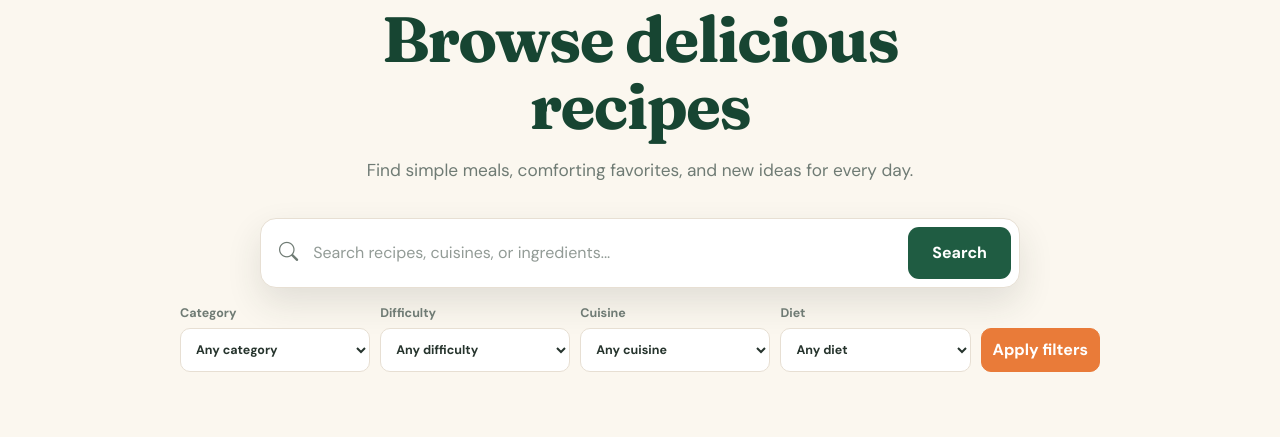
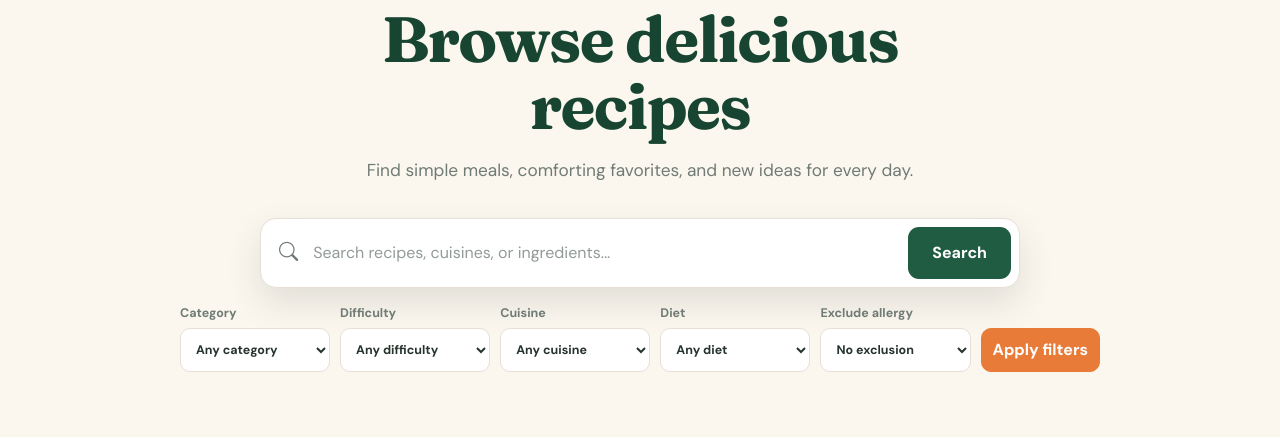
Before and after one commit to sengleapheng65-lab/Cookly-Website, a Flask app: template frontend/templates/browse.html in a window 1280 px wide. Shown: the part 215-653 px from the top of the page. Run offline with Flask 3, Linux system fonts and the light colour scheme; the template is opened without the code that fills it: most values are stand-ins (such as "Sample title", 1, 10 or a date in 2020).

Commit message:
Save recipe ingredients and steps, and exclude recipes by allergy

```diff
--- a/backend/app.py
+++ b/backend/app.py
@@ -21,6 +21,25 @@ app.config['MAX_CONTENT_LENGTH'] = 5 * 1024 * 1024
 
 UPLOAD_DIR = os.path.join(STATIC_DIR, 'uploads')
 ALLOWED_IMAGE_EXTENSIONS = {'jpg', 'jpeg', 'png', 'gif', 'webp'}
+
+
+def singular_word(word):
+    return word[:-1] if word.endswith("s") else word
+
+
+def link_ingredient_to_allergies(cursor, ingredient_id, ingredient_name):
+    cursor.execute("SELECT id, name FROM allergies")
+    ingredient_words = {singular_word(word) for word in ingredient_name.lower().split()}
+    for allergy in cursor.fetchall():
+        allergy_words = [singular_word(word) for word in allergy["name"].lower().split()]
+        if allergy_words and all(word in ingredient_words for word in allergy_words):
+            cursor.execute(
+                """
+                INSERT IGNORE INTO ingredient_allergies (ingredient_id, allergy_id)
+                VALUES (%s, %s)
+                """,
+                (ingredient_id, allergy["id"]),
+            )
 
 
 @app.route('/')
@@ -226,6 +245,38 @@ def add_recipe():
                 cooking_time, servings, ingredients, instructions, image_filename,
             ),
         )
+        recipe_id = cursor.lastrowid
+
+        ingredient_lines = [line.strip() for line in ingredients.splitlines() if line.strip()]
+        for line in ingredient_lines:
+            cursor.execute(
+                """
+                INSERT INTO ingredients (name)
+                VALUES (%s)
+                ON DUPLICATE KEY UPDATE id = LAST_INSERT_ID(id)
+                """,
+                (line,),
+            )
+            ingredient_id = cursor.lastrowid
+            cursor.execute(
+                """
+                INSERT INTO recipe_ingredients (recipe_id, ingredient_id)
+                VALUES (%s, %s)
+                """,
+                (recipe_id, ingredient_id),
+            )
+            link_ingredient_to_allergies(cursor, ingredient_id, line)
+
+        instruction_lines = [line.strip() for line in instructions.splitlines() if line.strip()]
+        for step_number, line in enumerate(instruction_lines, start=1):
+            cursor.execute(
+                """
+                INSERT INTO instructions (recipe_id, step_number, instruction_text)
+                VALUES (%s, %s, %s)
+                """,
+                (recipe_id, step_number, line),
+            )
+
         conn.commit()
     except mysql.connector.Error as error:
         conn.rollback()
@@ -488,9 +539,13 @@ def browse():
     difficulty_filter = request.args.get('difficulty', '').strip()
     cuisine_filter = request.args.get('cuisine', '').strip()
     diet_filter = request.args.get('diet', '').strip()
+    allergy_filter = request.args.get('allergy', '').strip()
+    allergy_names = []
 
     if conn:
         cursor = conn.cursor(dictionary=True)
+        cursor.execute("SELECT name FROM allergies ORDER BY name")
+        allergy_names = [row["name"] for row in cursor.fetchall()]
         current_user_id = session.get('user_id', 0)
         search_clause = ''
         filter_clause = ''
@@ -501,11 +556,16 @@ def browse():
                 AND (
                     r.title LIKE %s OR r.description LIKE %s OR
                     r.ingredients LIKE %s OR c.name LIKE %s OR
-                    cu.name LIKE %s OR d.name LIKE %s
+                    cu.name LIKE %s OR d.name LIKE %s OR
+                    EXISTS (
+                        SELECT 1 FROM recipe_ingredients found_ri
+                        JOIN ingredients found_ing ON found_ing.id = found_ri.ingredient_id
+                        WHERE found_ri.recipe_id = r.id AND found_ing.name LIKE %s
+                    )
                 )
             """
             search_value = f'%{search_term}%'
-            query_params.extend([search_value] * 6)
+            query_params.extend([search_value] * 7)
 
         if category_filter:
             filter_clause += ' AND c.name = %s'
@@ -519,6 +579,17 @@ def browse():
         if diet_filter:
             filter_clause += ' AND d.name = %s'
             query_params.append(diet_filter)
+        if allergy_filter:
+            filter_clause += """
+                AND NOT EXISTS (
+                    SELECT 1 FROM recipe_ingredients blocked_ri
+                    JOIN ingredient_allergies blocked_ia
+                      ON blocked_ia.ingredient_id = blocked_ri.ingredient_id
+                    JOIN allergies blocked_a ON blocked_a.id = blocked_ia.allergy_id
+                    WHERE blocked_ri.recipe_id = r.id AND blocked_a.name = %s
+                )
+            """
+            query_params.append(allergy_filter)
 
         cursor.execute(
             f"""
@@ -558,7 +629,9 @@ def browse():
             'difficulty': difficulty_filter,
             'cuisine': cuisine_filter,
             'diet': diet_filter,
+            'allergy': allergy_filter,
         },
+        allergy_names=allergy_names,
     )
 
 
--- a/frontend/static/css/BrowseRecipes.css
+++ b/frontend/static/css/BrowseRecipes.css
@@ -59,7 +59,7 @@
 .browse-filter-form {
   width: min(920px, 100%);
   display: grid;
-  grid-template-columns: repeat(4, 1fr) auto;
+  grid-template-columns: repeat(5, minmax(0, 1fr)) auto;
   align-items: end;
   gap: 10px;
   margin: 16px auto 0;
--- a/frontend/templates/browse.html
+++ b/frontend/templates/browse.html
@@ -175,6 +175,14 @@
                 {% endfor %}
               </select>
             </label>
+            <label>Exclude allergy
+              <select name="allergy">
+                <option value="">No exclusion</option>
+                {% for value in allergy_names %}
+                <option value="{{ value }}" {% if filters.allergy == value %}selected{% endif %}>{{ value }}</option>
+                {% endfor %}
+              </select>
+            </label>
             <button type="submit">Apply filters</button>
           </form>
         </div>
```
